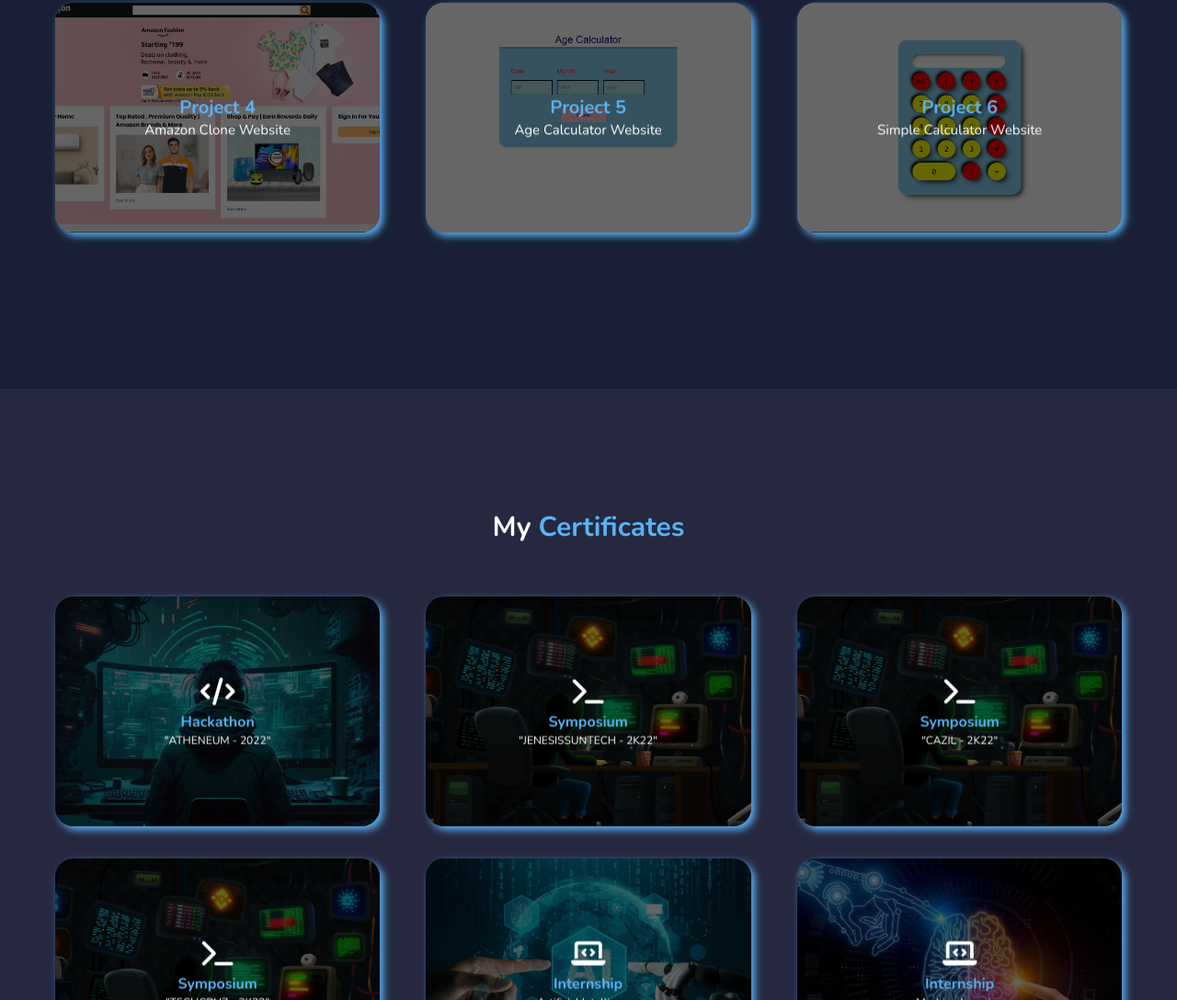
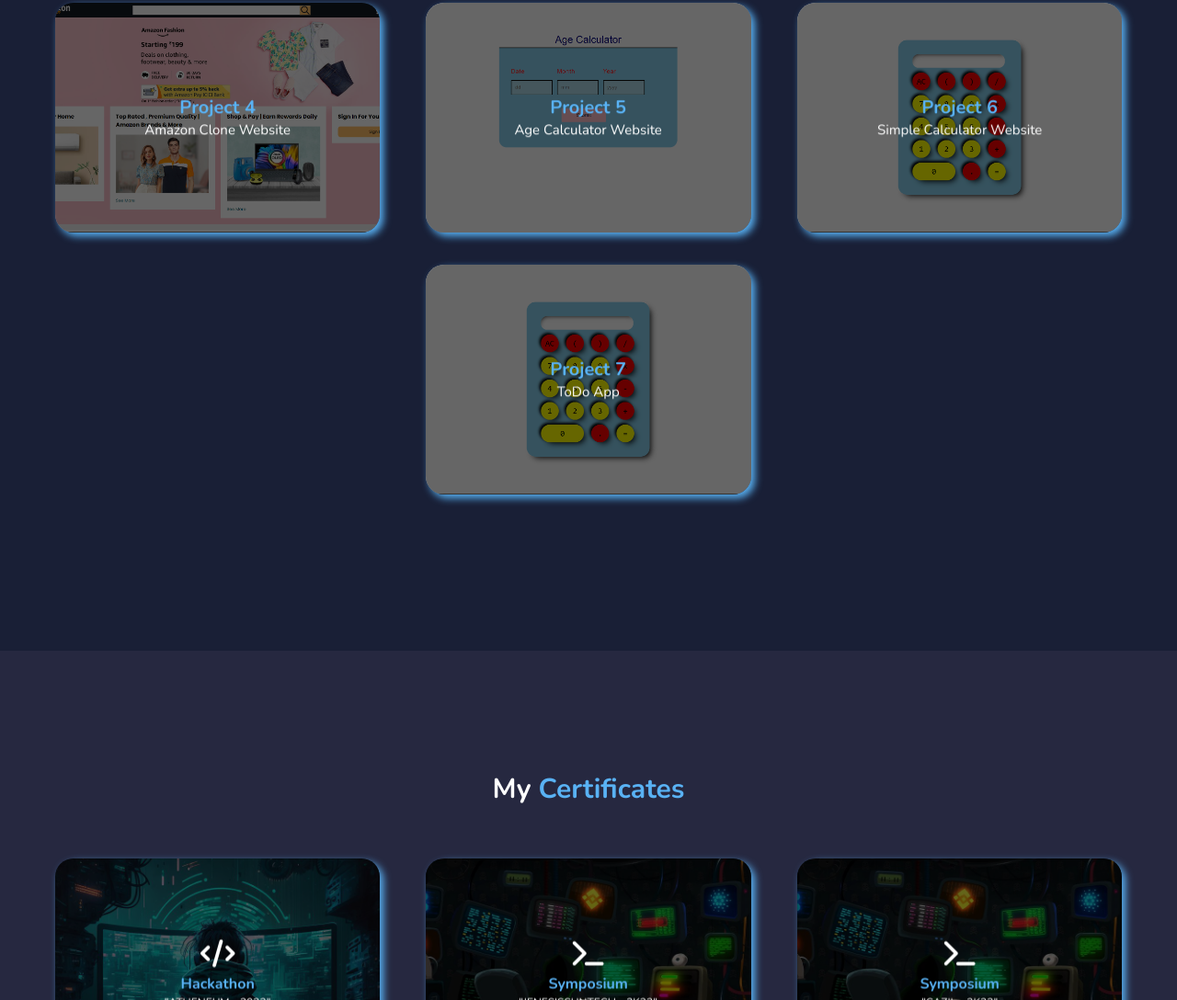
Before and after one commit to shenbaga-maharaja/shenbaga-maharaja.github.io, a plain HTML site: page index.html in a window 1280 px wide. Shown: the part 3939-5027 px from the top of the page at 92% size. Drawn offline with nearby package versions, Linux system fonts and the light colour scheme.

Commit message:
Update index.html

```diff
--- a/index.html
+++ b/index.html
@@ -340,6 +340,30 @@
                 </div>
             </div>
 
+            <div class="project-box-item">
+                <div class="project-flip-box">
+                    <div class="project-flip-box-front text-center" style="background-image: url('images/Projects/Calculator.png');">
+                        <div class="project-inner color-white">
+                            <h3 class="project-flip-box-header"><span>Project 7</span></h3>
+                            <p>ToDo App</p>
+                        </div>
+                    </div>
+                    <div class="project-flip-box-back text-center" style="background-image: url('images/Projects/Calculator.png');">
+                        <div class="project-inner color-white">
+                            <h3 class="project-flip-box-header"><span>ToDo Web Application</span></h3>
+                            <p>
+                                Developed a responsive ToDo app developed using HTML, CSS, and JavaScript, allowing users to add, edit, delete.
+                            </p>
+                            <span class="project-flip-box-button">
+                                <a href="https://shenbaga-maharaja.github.io/ToDo-App/" target="_blank">
+                                    <i class="fas fa-link"></i>
+                                </a>
+                            </span>
+                        </div>
+                    </div>
+                </div>
+            </div>
+
         </div>
 
     </section>
```
